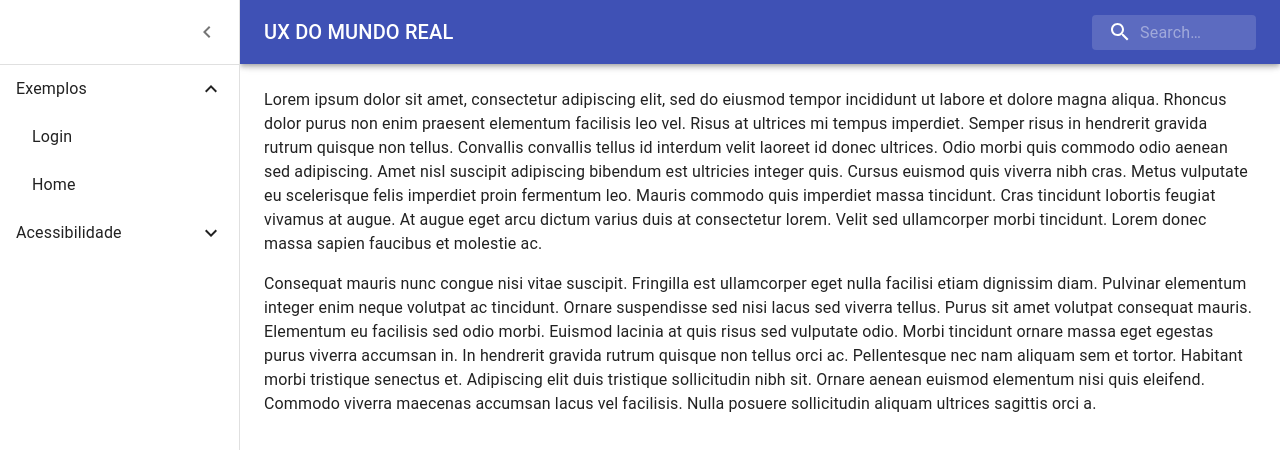
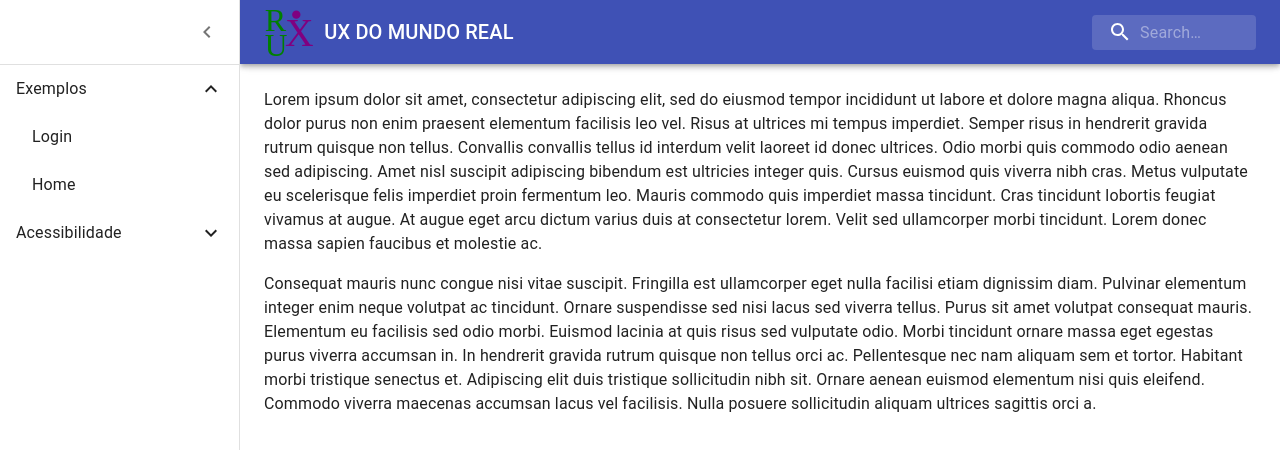
Before and after one commit to victorfconti/ux_ufscar_2019, a React (Create React App) app: page / in a window 1280 px wide. Shown: the top 450 px of the page. Built offline with nearby package versions, Linux system fonts and the light colour scheme.

Commit message:
Criação da estrutura básica

```diff
--- a/src/SearchAppBar.js
+++ b/src/SearchAppBar.js
@@ -17,6 +17,7 @@ import ChevronLeftIcon from '@material-ui/icons/ChevronLeft';
 import ChevronRightIcon from '@material-ui/icons/ChevronRight';
 import Collapse from "@material-ui/core/Collapse";
 import {ExpandLess, ExpandMore} from "@material-ui/icons";
+import Rux from "./assets/RUX.svg"
 
 const drawerWidth = 240;
 
@@ -166,8 +167,9 @@ export default function SearchAppBar({open, setOpen}) {
                     >
                         <MenuIcon/>
                     </IconButton>
+                    <img src={Rux} alt={"Logo"} height={50}/>
                     <Typography className={classes.title} variant="h6" noWrap>
-                        UX DO MUNDO REAL
+                        &nbsp;&nbsp;UX DO MUNDO REAL
                     </Typography>
                     <div className={classes.search}>
                         <div className={classes.searchIcon}>
```
Also changed, not shown: src/assets/RUX.svg (added).
